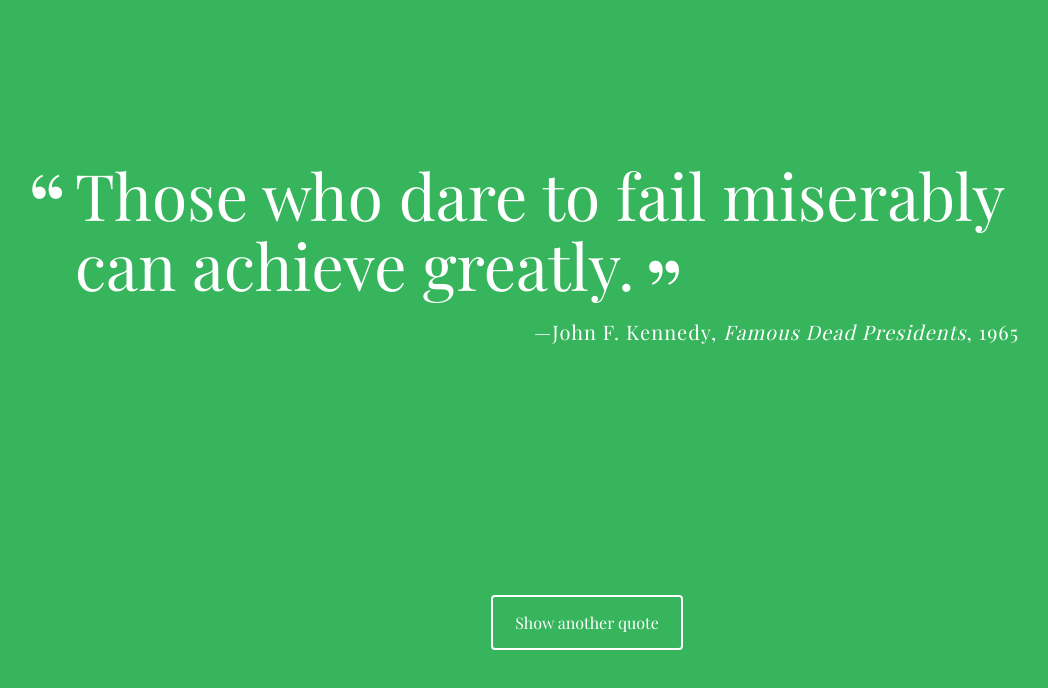
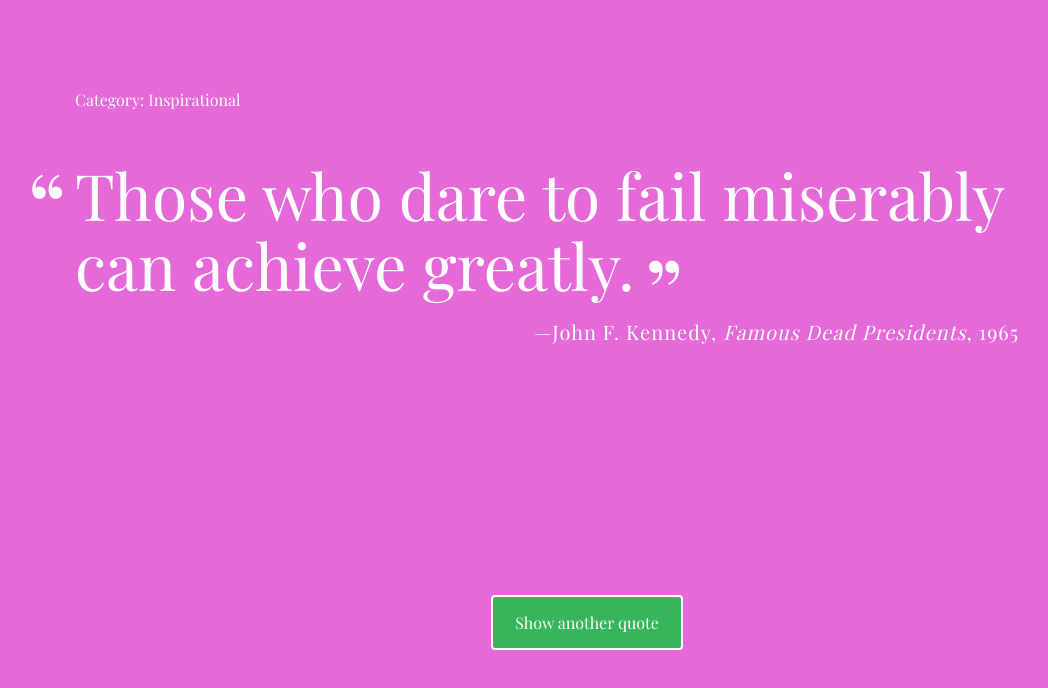
Before and after one commit to kmadden84/Random-Quote-Generator, a plain HTML site: page index.html in a window 1280 px wide. Both pictures are taken after a click on the button "Show another quote". Shown: the whole page, without its empty margins (53-1101 px from the left). Drawn offline with nearby package versions, Linux system fonts and the light colour scheme; a web font is replaced by a local one.

Commit message:
edits necessary for random background, category and auto change

```diff
--- a/css/styles.css
+++ b/css/styles.css
@@ -9,15 +9,20 @@ body {
   font-family: 'Playfair Display', serif;
 }
 
-#quote-box {
+#quote-box, #category {
   position: absolute;
-  top: 20%;
   left: 10%;
   right: 10%;
   width: 80%;
   line-height: .5;
 }
-
+#category  {
+  top: 10%;
+  font-size: 1rem;
+}
+#quote-box {
+    top: 20%;
+}
 .quote {
   font-size: 2.5rem;
   font-weight: 400;
--- a/index.html
+++ b/index.html
@@ -10,6 +10,9 @@
 </head>
 <body>
   <div class="container">
+    <div id="category">
+      <p>Category: Inspirational</p>
+    </div>
     <div id="quote-box">
       <p class="quote">Every great developer you know got there by solving problems they were unqualified to solve until they actually did it.</p>
       <p class="source">Patrick McKenzie<span class="citation">Twitter</span><span class="year">2016</span></p>
--- a/js/array.js
+++ b/js/array.js
@@ -1,42 +1,50 @@
 var quotes = [
 {
 quote: 'You know you\'re in love when you can\'t fall asleep because reality is finally better than your dreams.',
-source: 'Dr. Suess'
+source: 'Dr. Suess',
+category: 'Heartwarming'
 },
 {
 quote: 'Twenty years from now you will be more disappointed by the things that you didn\'t do than by the ones you did do.',
 source: 'Mark Twain',
-citation: 'BrainyQuote.com'
+citation: 'BrainyQuote.com',
+category: 'Funny'
 },
 {
 quote: 'Those who dare to fail miserably can achieve greatly.',
 source: 'John F. Kennedy',
 year: 1965,
-citation: 'Famous Dead Presidents'
+citation: 'Famous Dead Presidents',
+category: 'Inspirational'
 },
 {
 quote: 'I\'m a success today because I had a friend who believed in me and I didn\'t have the heart to let him down.',
 source: 'Abraham Lincoln',
-citation: 'A history of tall Presidents'
+citation: 'A history of tall Presidents',
+category: 'Inspirational'
 },
 {
 quote: 'Let us always meet each other with smile for the smile is the beginning of love.',
 source: 'Mother Theresa',
 year: 1920,
-citation: 'Old religous ladies weekly'
+citation: 'Old religous ladies weekly',
+category: 'Inspirational'
 },
 {
 quote: 'I love deadlines. I like the whooshing sound they make as they fly by',
 source: 'Douglas Adams',
 year: 2002,
+category: 'Funny'
 },
 {
 quote: 'A successful man is one who makes more money than his wife can spend. A successful woman is one who can find such a man.',
 source: 'Lana Turner',
-citation: 'Old Famous Actress Quotes'
+citation: 'Old Famous Actress Quotes',
+category: 'Funny'
 },
 {
 quote: 'Laziness is nothing more than the habit of resting before you get tired.',
-source: 'Jules Renard'
+source: 'Jules Renard',
+category: 'Funny'
 }
 ]
--- a/js/script.js
+++ b/js/script.js
@@ -11,8 +11,29 @@ project 1 - A Random Quote Generator
 ***/
 
 
+// All Variables
+
+// Variables related to changing background color
+var color;
+var bodyElement = document.querySelector('body');
+var shadeOne;
+var shadeTwo;
+var shadeThree;
+
+// Category
+var outputCat;
+var cat;
+
+// Quote
+var outputDiv;
+var message;
+
+//Random Quote object
+var displayRandomQuote;
+
+
 /***
-1) Generate and return a random number (0-7)
+1) Generate and return a random number
 ***/
 
 function getRandomQuote() {
@@ -21,25 +42,40 @@ function getRandomQuote() {
 }
 
 /***
+1) random number assinged to "random" variable
+2) empty "message" and empty "cat" variables created to house innerHTML
+3) random number used to assign index to one of the objects in the array, therefore selecting a random quote
+4) Three random RGB values generated for random background color
+4) variable "outputDiv" select parent Div of the innerHTML
+5) message variable built out with, by default, Quotes and Sources - as these are contained in every object. P tag left open in case of further content
+6) IF statements check if there are citations and/or years, and innerHTML is built out accordingly.  Finally, if no further content is available, p tag is closed.
+7) Category, Quote and new background color generated
+***/
 
-1) random number assinged to "random" variable
-2) empty "message" variable created to house innerHTML
-3) random number used to assign index to one of the objects in the array, therefore selecting a random quote
-4) variable "outputDiv" select parent Div of the innerHTML
-5) message variable built out with, by default, Quotes and Sources - as these are contained in every object. P tag left open in case of further content.
-6) IF statements check if there are citations and/or years, and innerHTML is built out accordingly.  Finally, if no further content is available, p tag is closed.
-7) final version of the message is created based on conditional statements.
 
-***/
+
+
+
 
 function printQuote(message) {
     random = getRandomQuote();
-    var message = '';
+    message = '';
+    cat = '';
     displayRandomQuote = quotes[random];
-    var outputDiv = document.getElementById('quote-box');
+    outputDiv = document.getElementById('quote-box');
+    outputCat = document.getElementById('category');
+
+    shadeOne = Math.floor(Math.random() * 256);
+    shadeTwo = Math.floor(Math.random() * 256);
+    shadeThree = Math.floor(Math.random() * 256);
+    color = 'rgb(';
+    color += shadeOne + ',';
+    color += shadeTwo + ',';
+    color += shadeThree + ')';
 
     message += '<p class="quote">' + displayRandomQuote.quote + '</p>';
     message += '<p class="source">' + displayRandomQuote.source;
+    cat += '<p>Category: ' + displayRandomQuote.category + '</p>';
 
     if (displayRandomQuote.citation != null && displayRandomQuote.year != null) {
         message += '<span class="citation">' + displayRandomQuote.citation + '</span><span class="year">' + displayRandomQuote.year + '</span></p>';
@@ -49,11 +85,13 @@ function printQuote(message) {
     }
     if (!displayRandomQuote.citation && displayRandomQuote.year != null) {
         message += '<span class="year">' + displayRandomQuote.year + '</span></p>';
-    }
-    else {
+    } else {
         message += '</p>';
     }
+
     outputDiv.innerHTML = message;
+    outputCat.innerHTML = cat;
+    bodyElement.style.backgroundColor = color;
 }
 
 /***
@@ -65,5 +103,8 @@ function printQuote(message) {
 
 document.getElementById('loadQuote').addEventListener("click", printQuote, true);
 
+// Quote, background and category automatically change after 20 seconds
 
-// Remember to delete the comments that came with this file, and replace them with your own code comments.
+window.addEventListener('load', function() {
+    setInterval(printQuote, 20000);
+}, false);
```
